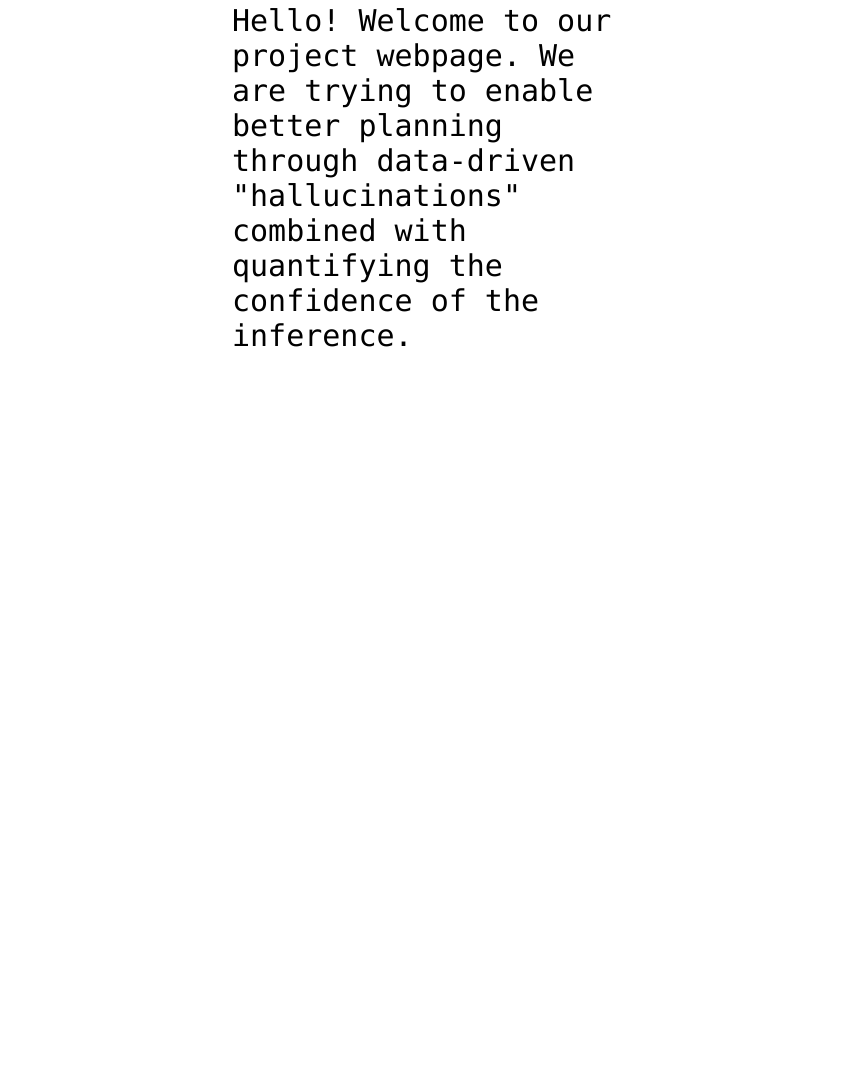
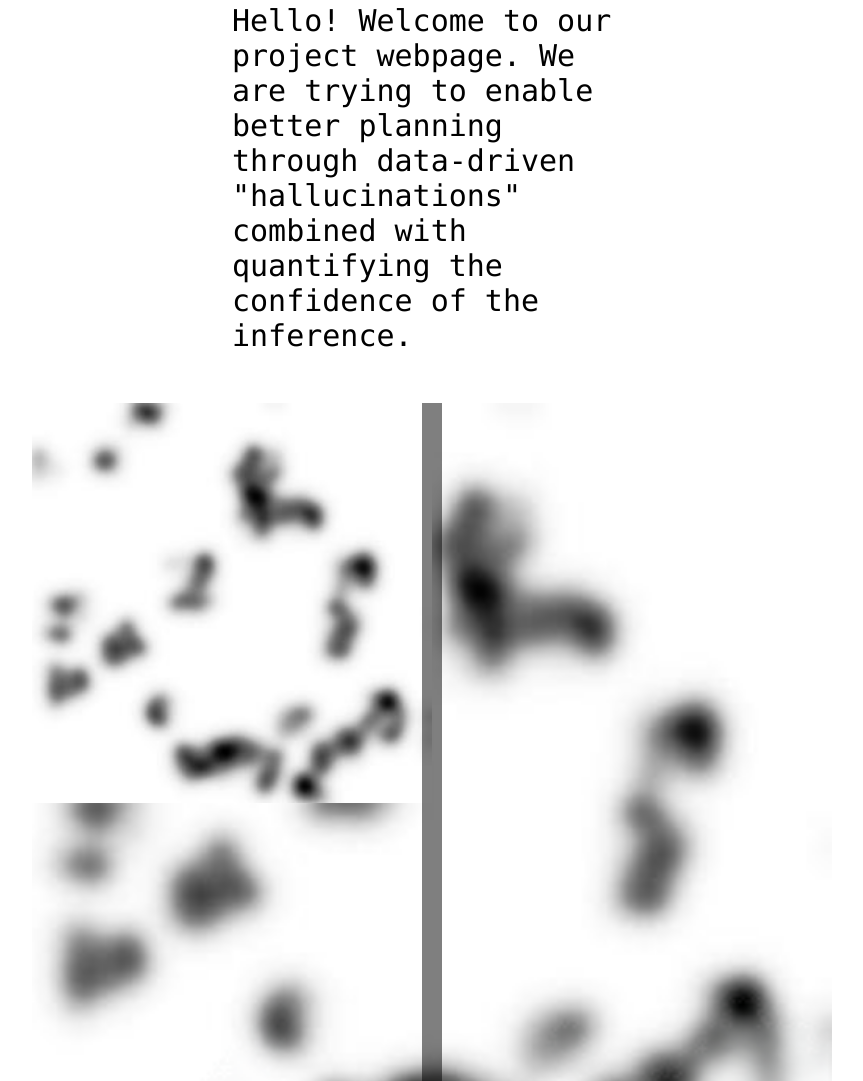
Before and after one commit to benijohn/benijohn.github.io, a plain HTML site: page index.html in a window 1280 px wide. Shown: the part 2839-3920 px from the top of the page, without its empty margins (208-1071 px from the left). Before the commit the page ends 3242 px from the top, so only its background shows below. Drawn offline with Linux system fonts and the light colour scheme.

Commit message:
hopeing this works

```diff
--- a/index.html
+++ b/index.html
@@ -5,6 +5,61 @@
   <meta http-equiv="Content-Type" content="text/html; charset=utf-8"/>
   <title>Occlusion Inpainting</title>
   <LINK href="styles.css" rel="stylesheet" type="text/css">
+
+    <meta charset="UTF-8">
+  <meta name="viewport" content="width=device-width, initial-scale=1.0">
+  <title>Image Comparison Slider</title>
+  <style>
+    body {
+      font-family: Arial, sans-serif;
+      margin: 0;
+      padding: 0;
+    }
+
+    .container {
+      position: relative;
+      width: 80%;
+      margin: 50px auto;
+      max-width: 800px;
+    }
+
+    .image-wrapper {
+      position: relative;
+      overflow: hidden;
+    }
+
+    .image-wrapper img {
+      display: block;
+      width: 100%;
+      pointer-events: none;
+    }
+
+    .overlay {
+      position: absolute;
+      top: 0;
+      left: 0;
+      width: 50%; /* Default slider position */
+      height: 100%;
+      overflow: hidden;
+      pointer-events: none;
+    }
+
+    .overlay img {
+      width: 100%;
+      pointer-events: none;
+    }
+
+    .slider {
+      position: absolute;
+      top: 0;
+      left: calc(50% - 10px); /* Centered on the default overlay width */
+      width: 20px;
+      height: 100%;
+      background-color: rgba(0, 0, 0, 0.5);
+      cursor: ew-resize;
+      z-index: 10;
+    }
+  </style>
 </head>
 
 <body>
@@ -16,5 +71,54 @@
 <!-- Change this code here by copy and pasting your template on line 15 -->
 <p>Hello! Welcome to our project webpage. We are trying to enable better planning through data-driven "hallucinations" combined with quantifying the confidence of the inference.</p>
 
+
+  <div class="container">
+    <div class="image-wrapper">
+      <img src="images/slider_imgs/train_map_gt.png" alt="Ground Truth">
+      <div class="overlay">
+        <img src="images/slider_imgs/train_map_painted.jpg" alt="Inpainted">
+      </div>
+      <div class="slider"></div>
+    </div>
+  </div>
+
+  <script>
+    const container = document.querySelector('.container');
+    const overlay = document.querySelector('.overlay');
+    const slider = document.querySelector('.slider');
+
+    let isDragging = false;
+
+    const startDrag = (e) => {
+      isDragging = true;
+      document.addEventListener('mousemove', drag);
+      document.addEventListener('mouseup', stopDrag);
+    };
+
+    const drag = (e) => {
+      if (!isDragging) return;
+
+      const rect = container.getBoundingClientRect();
+      let offsetX = e.clientX - rect.left;
+
+      // Clamp offsetX between 0 and container width
+      offsetX = Math.max(0, Math.min(offsetX, rect.width));
+
+      const percentage = (offsetX / rect.width) * 100;
+
+      overlay.style.width = `${percentage}%`;
+      slider.style.left = `calc(${percentage}% - 10px)`;
+    };
+
+    const stopDrag = () => {
+      isDragging = false;
+      document.removeEventListener('mousemove', drag);
+      document.removeEventListener('mouseup', stopDrag);
+    };
+
+    slider.addEventListener('mousedown', startDrag);
+  </script>
+
+
 </body>
 </html>
```
Also changed, not shown: images/slider_imgs/train_map_gt.png (added), images/slider_imgs/train_map_painted.jpg (added), 3 other files.
